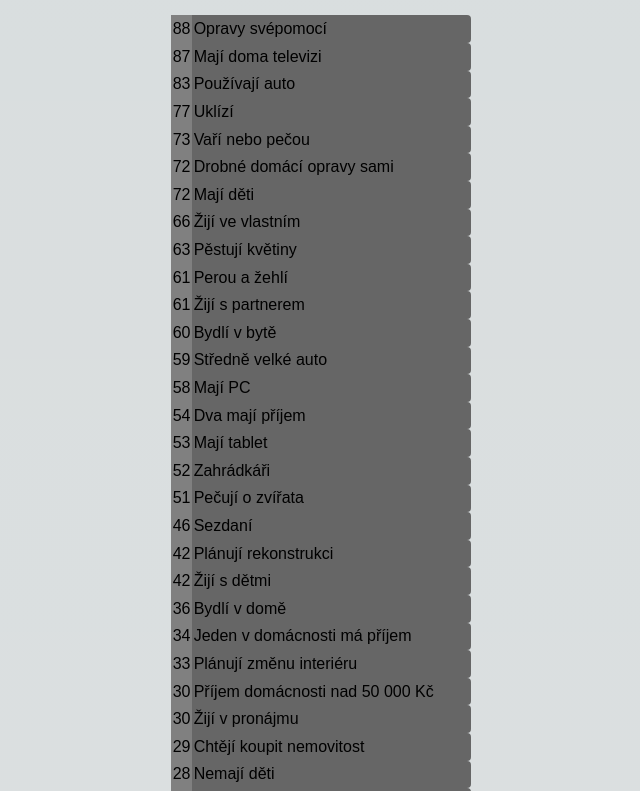
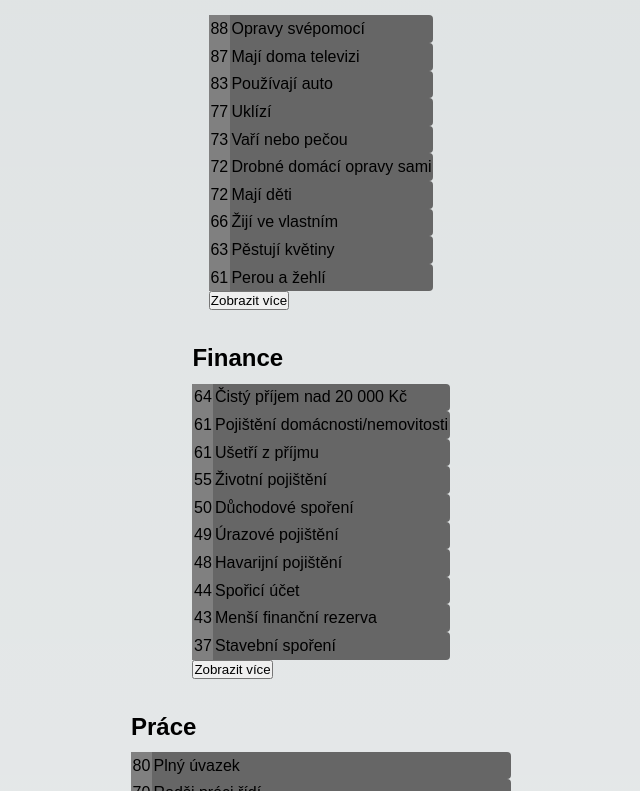
Before and after one commit to tibor-kulcar/mtnr-case-study, a Next.js app: page / in a window 1280 px wide. Shown: the part 1755-2546 px from the top of the page, without its empty margins (319-959 px from the left). Built offline with nearby package versions, Linux system fonts and the light colour scheme.

Commit message:
add show more button

```diff
--- a/pages/index.tsx
+++ b/pages/index.tsx
@@ -88,14 +88,27 @@ type CardProps = {
 
 const Card = ({ item, ...rest }: CardProps) => {
   const { label, items } = item;
+  const isMore = items.length > 10;
+  const [showMore, setShowMore] = useState(false);
+
+  const handleClick = () => {
+    setShowMore(!showMore);
+  };
 
   return (
     <div className={styles.card} {...rest}>
       <h2>{label}</h2>
       <div>
-        {items.map((item, itemIndex) => (
-          <Pill item={item} key={itemIndex} />
-        ))}
+        {showMore
+          ? items.map((item, itemIndex) => <Pill item={item} key={itemIndex} />)
+          : items
+              .map((item, itemIndex) => <Pill item={item} key={itemIndex} />)
+              .slice(0, 10)}
+        {isMore && (
+          <button onClick={handleClick}>
+            {isMore ? 'Zobrazit více' : 'Zobrazit méně'}
+          </button>
+        )}
       </div>
     </div>
   );
```
